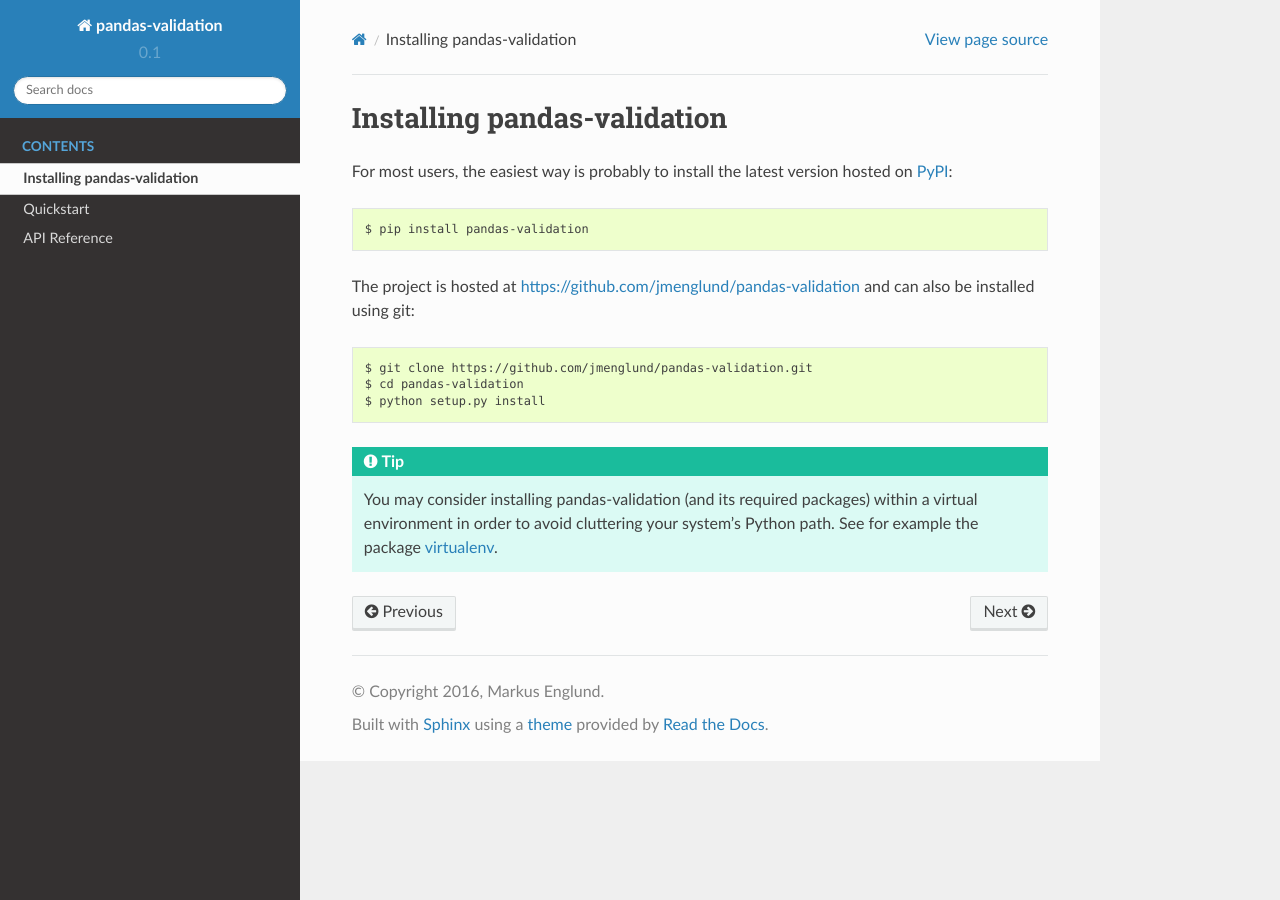
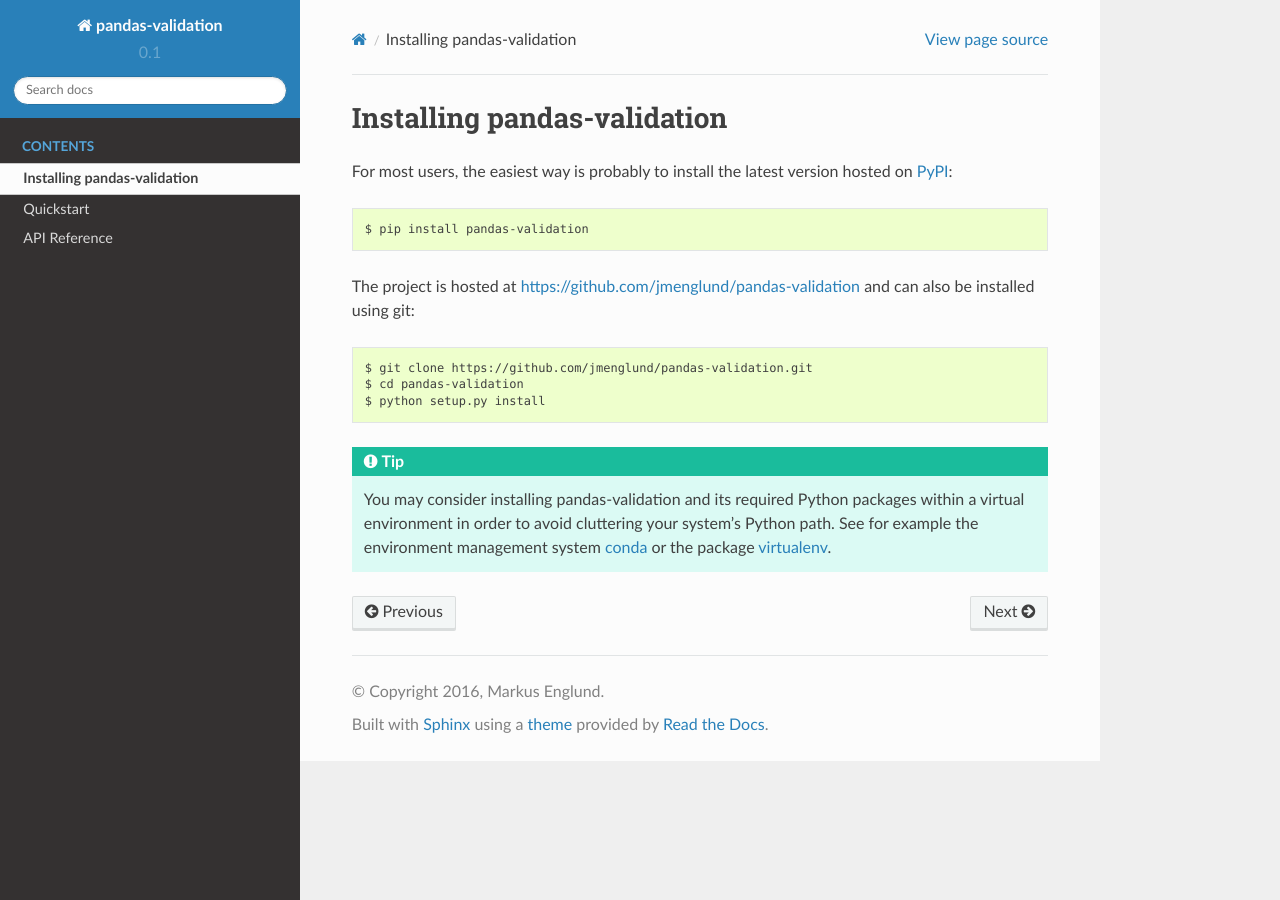
Before and after one commit to s3dev/pdvalidate, a Sphinx documentation site: the page built from docs/source/pandas-validation/installation.rst, in a window 1280 px wide. Built offline with Sphinx 7.4.7 and the Read the Docs theme 2.0.0, drawn with Linux system fonts in a browser that asks for light colours.

Commit message:
Modify text

```diff
--- a/docs/source/pandas-validation/installation.rst
+++ b/docs/source/pandas-validation/installation.rst
@@ -22,7 +22,8 @@
     $ python setup.py install
 
 .. tip::
-   You may consider installing pandas-validation (and its required packages)
-   within a virtual environment in order to avoid cluttering your system's
-   Python path. See for example the package
-   `virtualenv <https://virtualenv.pypa.io/en/latest/>`_.
+    You may consider installing pandas-validation and its required Python
+    packages within a virtual environment in order to avoid cluttering your
+    system's Python path. See for example the environment management system
+    `conda <http://conda.pydata.org>`_ or the package
+    `virtualenv <https://virtualenv.pypa.io/en/latest/>`_.
```
